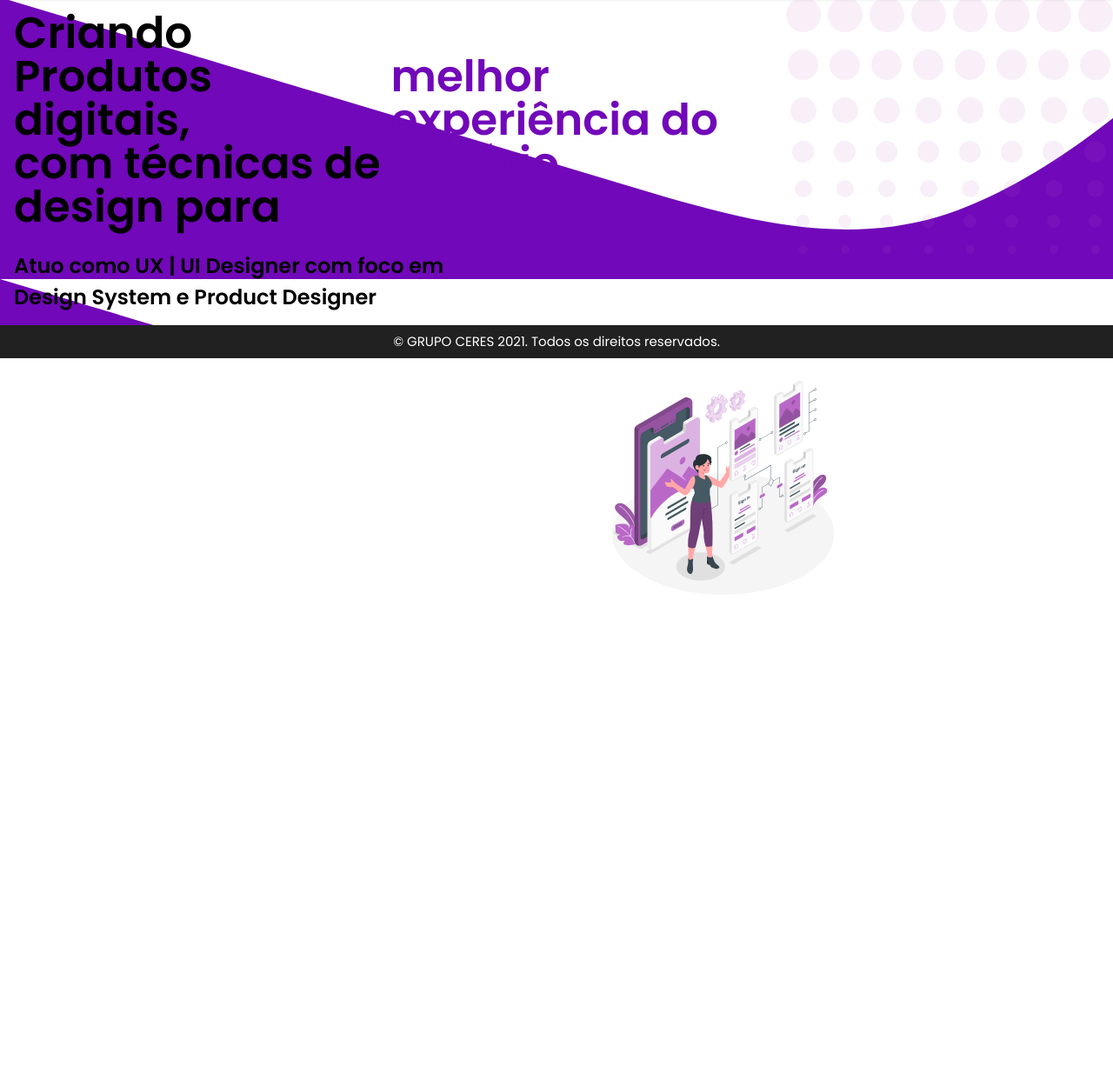
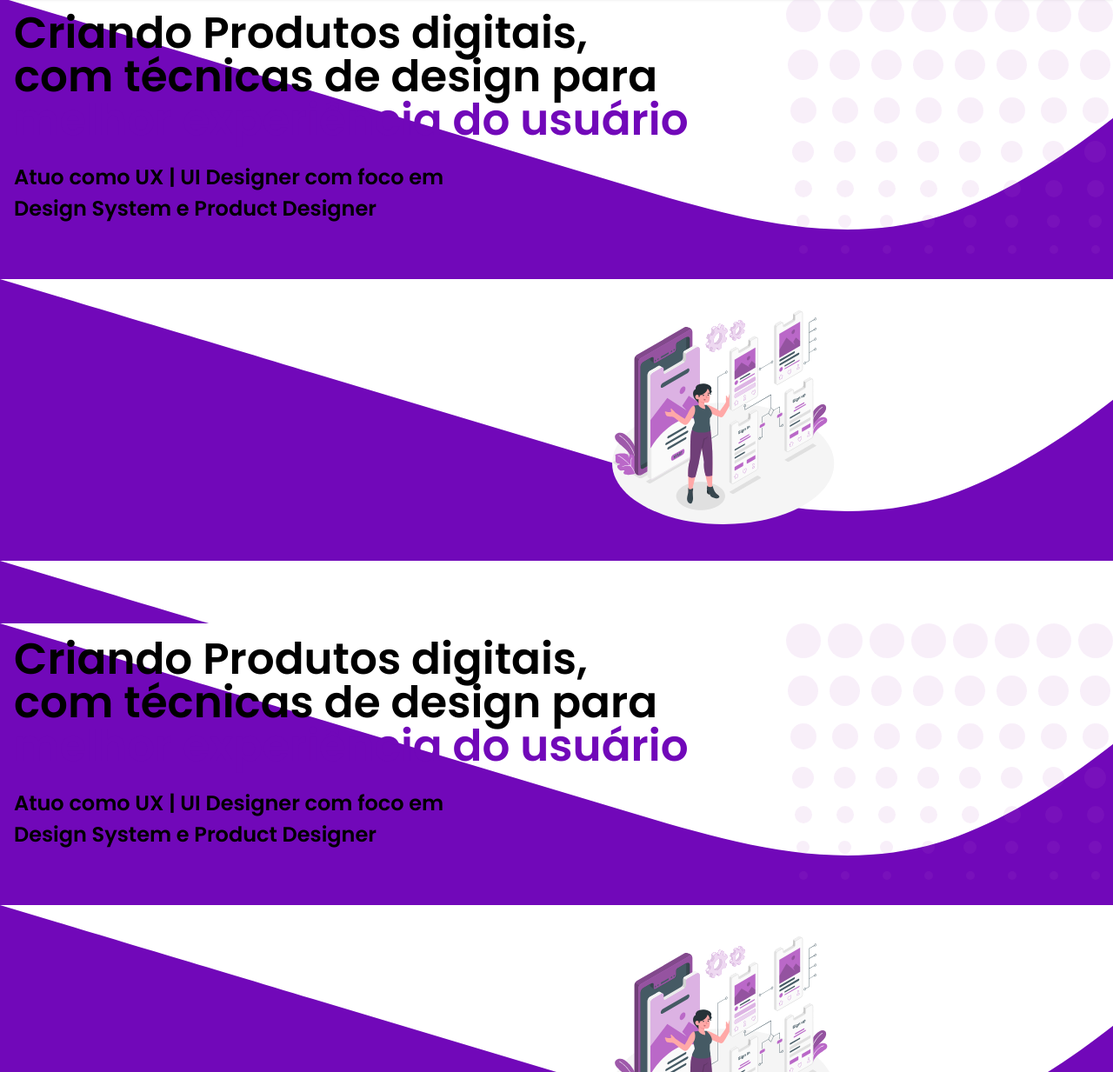
Before and after one commit to joaogrey/portifolio-joao, a plain HTML site: page index.html in a window 1280 px wide. Shown: the part 67-1300 px from the top of the page at 87% size. Before the commit the page ends 800 px from the top, so only its background shows below. Drawn offline with nearby package versions, Linux system fonts and the light colour scheme.

Commit message:
Correção de alinhamento do texto do h1

```diff
--- a/css/style.css
+++ b/css/style.css
@@ -69,7 +69,7 @@ h4{
         background-position: bottom;
         background-size: 100%;
         background-repeat: no-repeat;
-        height: 924px;
+        height: 800px;
         width: 100%;
     }
     .conteudo1{
@@ -77,9 +77,16 @@ h4{
        align-items:center;
        padding-left: 16px;
        padding-bottom: 0;
-       padding-top: 100px;
+       padding-top: 16px;
     }
-    h1{
+    .conteudo2{
+        display: flex;
+        align-items:center;
+        padding-left: 16px;
+        padding-bottom: 0;
+        padding-top: 230px;
+     }
+     h1{
         font-size: 66px;
         font-family: Poppins;
         font-style: normal;
--- a/index.html
+++ b/index.html
@@ -33,30 +33,49 @@
 </header>
 
 <body>
-    <section id="home" class="section1" style="background-image:url('./images/Vector.svg')">
-        <div class="conteudo1" style="display: flex; align-items: flex-start; padding-right: 0px; justify-content: space-between;">
-            <div style="padding: 0 0;">
-                <h1 style="width: 100%; padding-top: 0px; padding-left: 16px;">
+    <section id="home" class="section1" style="background-image:url('./images/Vector.svg'); height: 90vh;">
+        <div class="conteudo1" style="display: flex; align-items: flex-start; padding-right: 0px; justify-content: space-between; height: 50%; ">
+            <div style="padding: 0 0;flex-direction: column; display:flex;">
+                <h1 style="width: 100%; padding-top: 0px; padding-left: 16px; margin-bottom: 0;">
                     Criando Produtos digitais,<br>
-                    com técnicas de design para <br>
-                    <font color="#7108B9">melhor experiência do usuário</font>
+                    com técnicas de design para<br>
                 </h1>
-
+                <h1 style="padding-left: 16px;color: #7108B9; margin: 0; padding-top: 0;">melhor experiência do usuário</h1>
                 <h4 style="width: 550px; padding-left: 16px;">
                     Atuo como UX | UI Designer com foco em
                     Design System e Product Designer
-                 </h4>
+                </h4>
             </div>
-            <img class="responsive-img" src="./images/efeito blur - bolinhas.svg" style="width: 376; margin-right: 0; ">
+            <img class="responsive-img" src="./images/efeito blur - bolinhas.svg" style="width: 376; margin-right: 0;">
         </div>
 
         <div class="conteudo2">
-            <img class="responsive-img" src="./images/amico.svg" style="width: 20%; position: absolute; right: 25%; padding-top: 64px;">
+            <img class="responsive-img" src="./images/amico.svg" style="width: 20%; position: absolute; right: 25%;">
         </div>
 
     </section>
 
+    <section id="home" class="section1" style="background-image:url('./images/Vector.svg'); height: 90vh;">
+        <div class="conteudo1" style="display: flex; align-items: flex-start; padding-right: 0px; justify-content: space-between; height: 50%; ">
+            <div style="padding: 0 0;flex-direction: column; display:flex;">
+                <h1 style="width: 100%; padding-top: 0px; padding-left: 16px; margin-bottom: 0;">
+                    Criando Produtos digitais,<br>
+                    com técnicas de design para<br>
+                </h1>
+                <h1 style="padding-left: 16px;color: #7108B9; margin: 0; padding-top: 0;">melhor experiência do usuário</h1>
+                <h4 style="width: 550px; padding-left: 16px;">
+                    Atuo como UX | UI Designer com foco em
+                    Design System e Product Designer
+                </h4>
+            </div>
+            <img class="responsive-img" src="./images/efeito blur - bolinhas.svg" style="width: 376; margin-right: 0;">
+        </div>
 
+        <div class="conteudo2">
+            <img class="responsive-img" src="./images/amico.svg" style="width: 20%; position: absolute; right: 25%;">
+        </div>
+
+    </section>
 
 </body>
 
```
